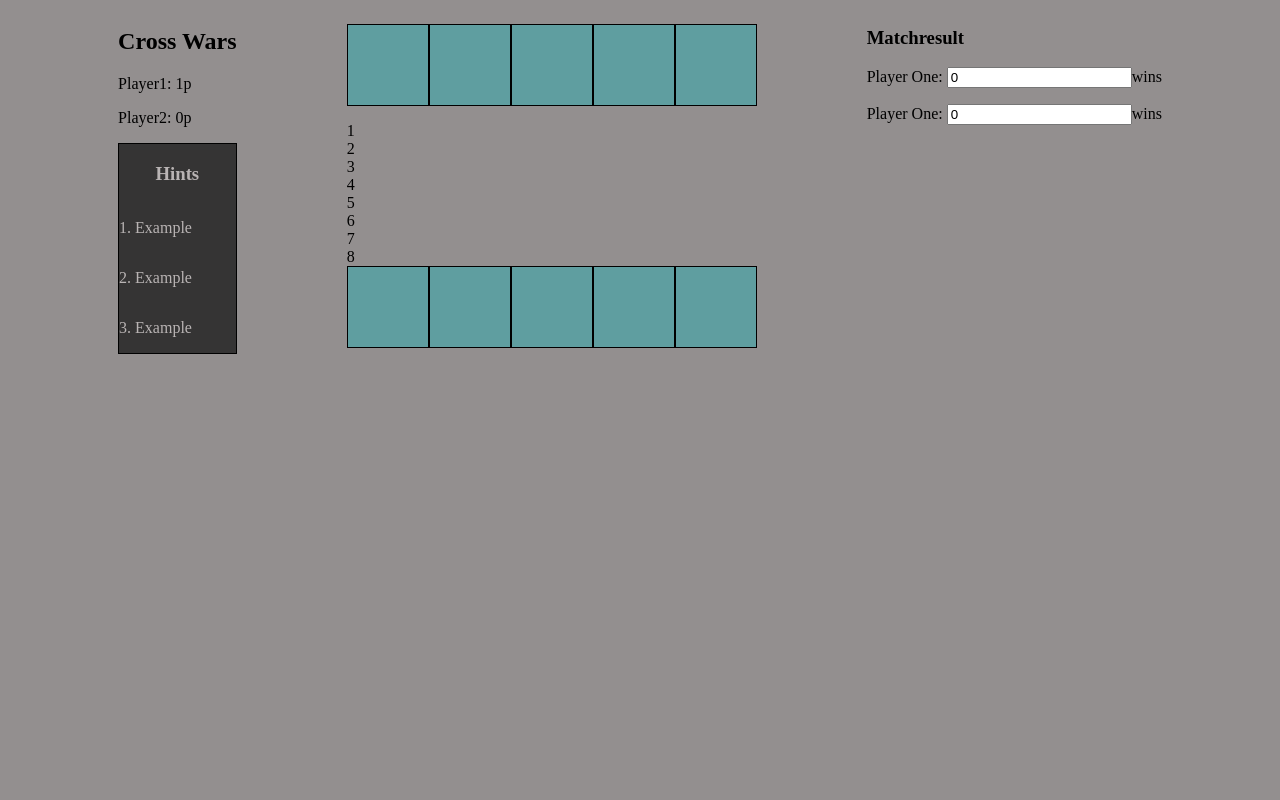
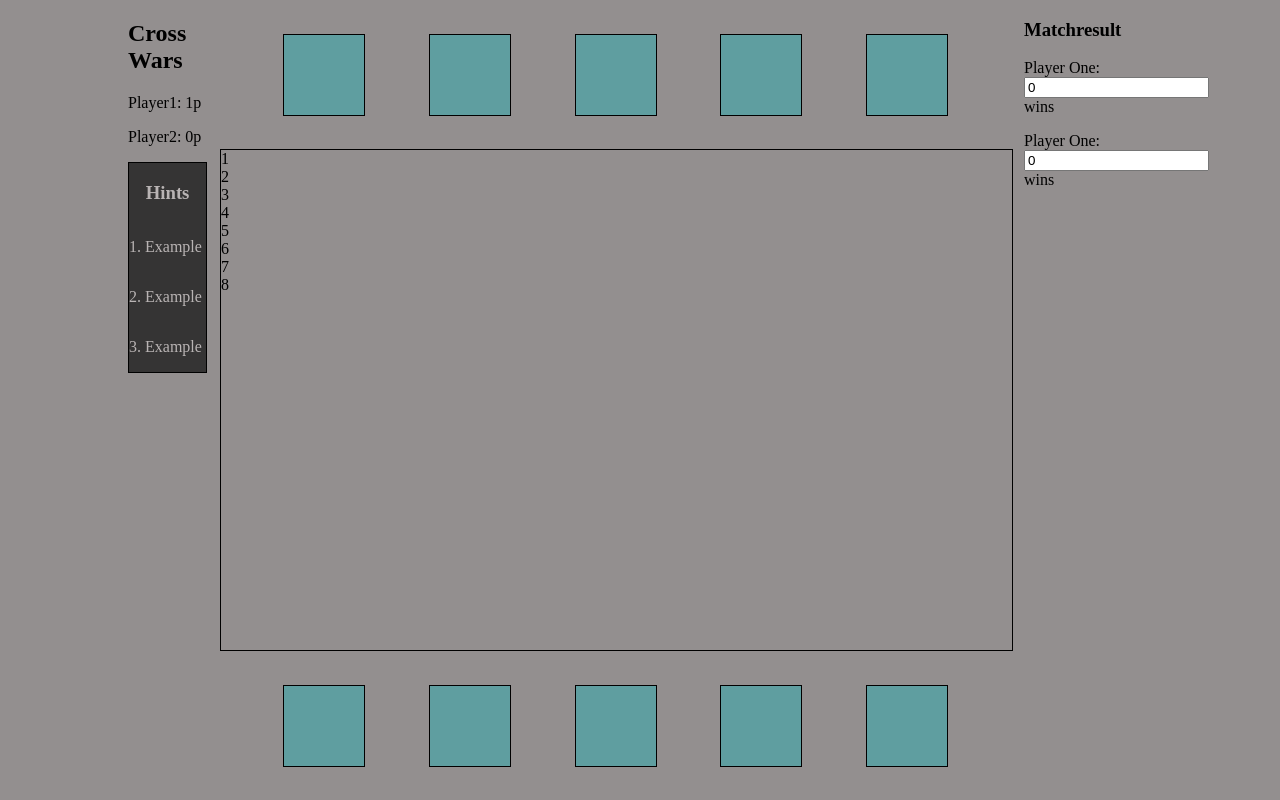
Before and after one commit to jManniCode/cross-wars, a plain HTML site: page app/wwwroot/index.html in a window 1280 px wide. Drawn offline with Linux system fonts and the light colour scheme.

Commit message:
Adding some styling in css and making a gameboard.

```diff
--- a/app/wwwroot/index.html
+++ b/app/wwwroot/index.html
@@ -1,43 +1,32 @@
-<!doctype html>
+<!DOCTYPE html>
 <html lang="en">
   <head>
-    <meta charset="UTF-8">
-    <meta name="viewport" content="width=device-width, initial-scale=1">
+    <meta charset="UTF-8" />
+    <meta name="viewport" content="width=device-width, initial-scale=1" />
     <title>Document</title>
-    <link rel="stylesheet" href="style.css">
+    <link rel="stylesheet" href="style.css" />
     <script src="script.js" defer></script>
-
   </head>
   <body>
-        <div class = "leftSection" >
-            <h2 id="logo-text"> Cross Wars</h2>
-            <p class="pointHolder " id="pointsP1">
-                Player1: 1p
-            </p>
-            <p class="pointHolder" id="pointsP2">
-                Player2: 0p
-            </p>
+    <div class="leftSection">
+      <h2 id="logo-text">Cross Wars</h2>
+      <p class="pointHolder" id="pointsP1">Player1: 1p</p>
+      <p class="pointHolder" id="pointsP2">Player2: 0p</p>
       <div class="hintList">
-                <h3>Hints </h3>
+        <h3>Hints</h3>
         <p>1. Example</p>
         <p>2. Example</p>
         <p>3. Example</p>
       </div>
-
     </div>
 
-
-
-    <main >
+    <main>
       <div class="lanes" id="toplane">
-
-            <div class="opponent-playpen">
         <div class="emptytile"></div>
         <div class="emptytile"></div>
         <div class="emptytile"></div>
         <div class="emptytile"></div>
         <div class="emptytile"></div>
-            </div>
       </div>
       <div class="lanes" id="crossword">
         <div>1</div>
@@ -56,20 +45,17 @@
           <div class="emptytile"></div>
           <div class="emptytile"></div>
           <div class="emptytile"></div>
-
         </div>
       </div>
-
     </main>
     <div class="matchinfo">
       <h3>Matchresult</h3>
-            <p>Player One: <input type="number" id="p1info" value="0" readonly>wins</p>
-            <p>Player One: <input type="number" id="p2info" value="0" readonly>wins</p>
-
+      <p>
+        Player One: <input type="number" id="p1info" value="0" readonly />wins
+      </p>
+      <p>
+        Player One: <input type="number" id="p2info" value="0" readonly />wins
+      </p>
     </div>
-
-
-
-
   </body>
 </html>
--- a/app/wwwroot/style.css
+++ b/app/wwwroot/style.css
@@ -1,53 +1,59 @@
-body{
+body {
+  display: flex;
+  justify-content: space-between;
+  background-color: #938f8f;
+  height: 100vh;
+  margin: 0;
+}
+.leftSection {
+  padding-left: 10%;
+  width: 10%;
+}
+main {
+  flex-direction: column;
   display: flex;
   justify-content: space-evenly;
-    background-color: #938f8f;
-
+  width: 100%;
+  padding-left: 1%;
+  padding-right: 1%;
+}
+.matchinfo {
+  padding-right: 10%;
+  width: 10%;
 }
 
-.lanes{
+.lanes {
   background-color: #938f8f;
   justify-content: space-evenly;
 }
 
-.lanes#toplane{
-    margin-top:1rem;
-    margin-bottom:1rem;
+.lanes#toplane {
   display: flex;
-    justify-content: center;
-    .opponent-playpen{
-        display:flex ;
+  justify-content: space-evenly;
+  .opponent-playpen {
+    display: flex;
     justify-content: space-evenly;
   }
-    .emptytile{
+  .emptytile {
     display: flex;
   }
 }
 
-.lanes#bottomlane{
-
+.lanes#bottomlane {
   justify-content: center;
-    margin-bottom:1rem;
-    .player-playpen{
-        display:flex ;
+  .player-playpen {
+    display: flex;
     justify-content: space-evenly;
-
   }
-    .emptytile{
+  .emptytile {
     display: flex;
   }
 }
-.emptytile{
+.emptytile {
   height: 5rem;
   width: 5rem;
-    border: 1px solid ;
+  border: 1px solid;
   background-color: cadetblue;
-
-}
-
-.main{
-    flex-direction: column;
-
 }
 
 .hintList {
@@ -57,7 +63,12 @@ body{
   background-color: #353434;
   color: #b9b4b4;
 
-    h3{
+  h3 {
     align-self: center;
   }
 }
+#crossword {
+  height: 500px;
+  width: 100%;
+  border: 1px solid black;
+}
```
Lines whose indentation alone changed are shown as unchanged.
